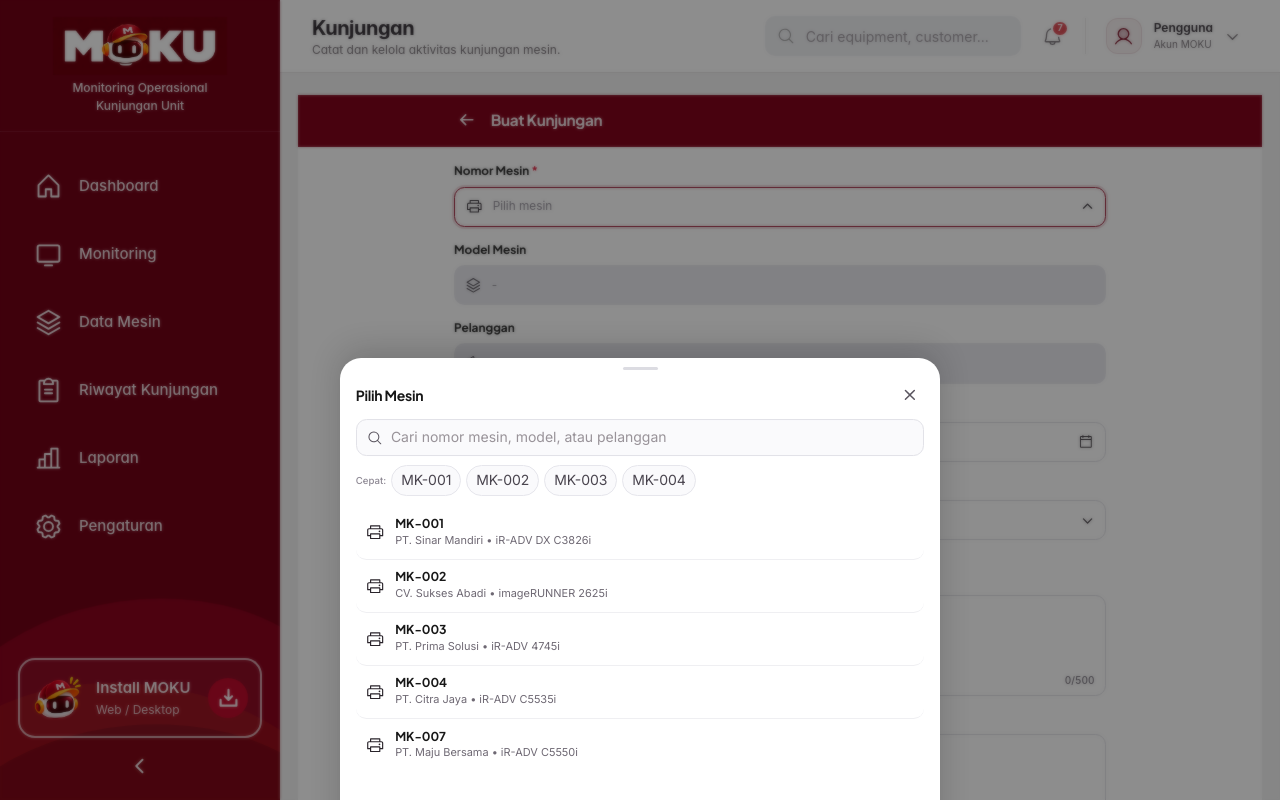
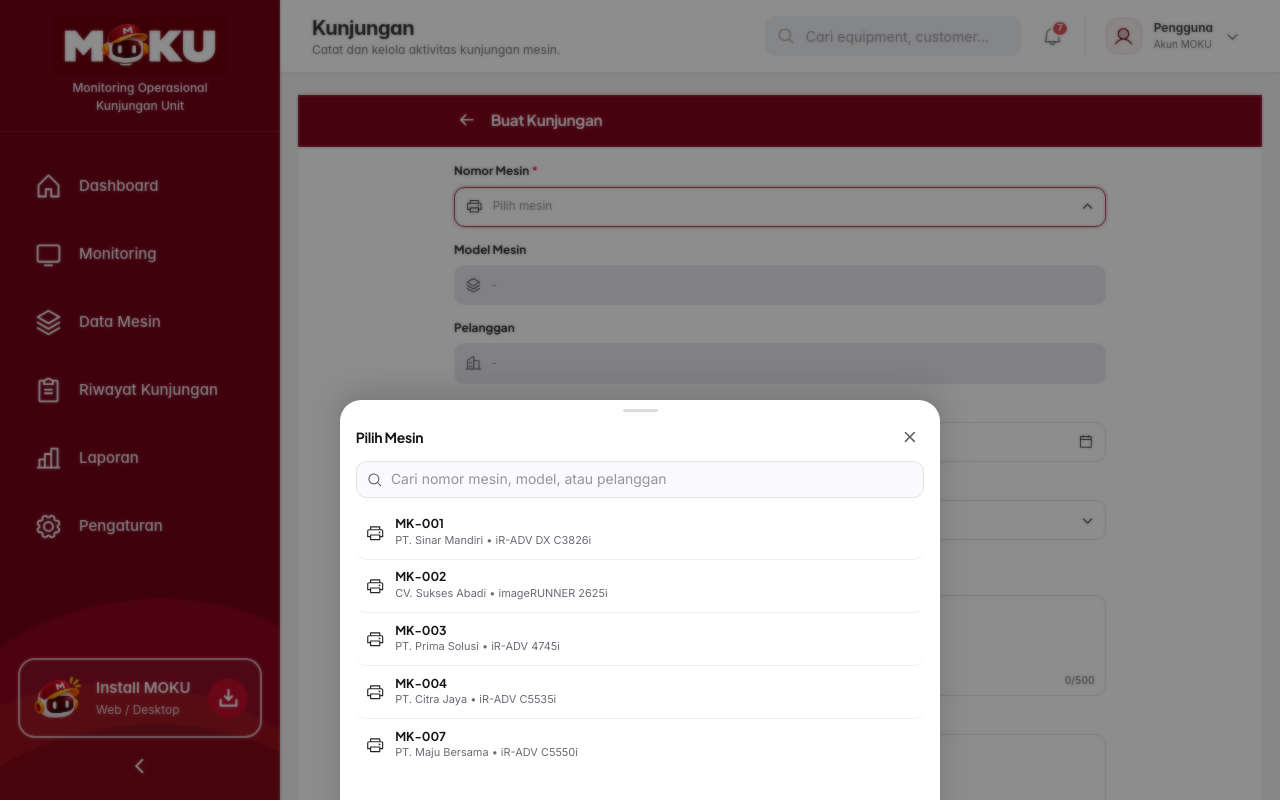
Before and after one commit to irwanfuzi/Moku-app, a React (Vite) app: page /visits in a window 1280 px wide. Both pictures are taken after a click on the button "Pilih mesin". Built offline with nearby package versions, Linux system fonts and the light colour scheme.

Commit message:
Refactor search input and remove autosuggest chips
Updated input type to 'search' and removed autosuggest feature.

```diff
--- a/src/pages/CreateVisitPage.tsx
+++ b/src/pages/CreateVisitPage.tsx
@@ -309,9 +309,9 @@ function HighlightMatch({ text, query }: { text: string; query: string }) {
   return (
     <>
       {text.slice(0, idx)}
-      <mark className="rounded-[3px] bg-[#FCECEF] px-[2px] text-[#8E001C]">
+      <span className="rounded-[3px] bg-[#FCECEF] px-[2px] text-[#8E001C]">
         {text.slice(idx, idx + q.length)}
-      </mark>
+      </span>
       {text.slice(idx + q.length)}
     </>
   );
@@ -1436,7 +1436,7 @@ export default function CreateVisitPage() {
         </form>
       )}
 
-      {/* Bottom Sheet Pilih Mesin (Autosuggest + Error Tolerance + Fixed Height) */}
+      {/* Bottom Sheet Pilih Mesin (Error Tolerance + Fixed Height) */}
       <ElasticBottomSheet
         isOpen={showMachineSheet}
         title="Pilih Mesin"
@@ -1452,12 +1452,17 @@ export default function CreateVisitPage() {
             className="h-[calc(18*var(--u))] w-[calc(18*var(--u))] shrink-0 text-[#5A555F]"
           />
           <input
-            type="text"
+            type="search"
+            enterKeyHint="search"
+            autoComplete="off"
+            autoCorrect="off"
+            autoCapitalize="none"
+            spellCheck={false}
             value={machineSearch}
             onChange={(e) => setMachineSearch(e.target.value)}
             placeholder="Cari nomor mesin, model, atau pelanggan"
             style={NO_OUTLINE_STYLE}
-            className="w-full border-0 bg-transparent text-[calc(13.5*var(--u))] text-[#171717] outline-none placeholder:text-[#8E8994] focus:outline-none focus:ring-0"
+            className="w-full border-0 bg-transparent text-[calc(13.5*var(--u))] text-[#171717] outline-none placeholder:text-[#8E8994] focus:outline-none focus:ring-0 [&::-webkit-search-cancel-button]:hidden"
           />
           {machineSearch && (
             <button
@@ -1473,28 +1478,6 @@ export default function CreateVisitPage() {
             </button>
           )}
         </div>
-
-        {/* Autosuggest Chips (tampil saat belum mengetik) */}
-        {!machineSearch.trim() && (
-          <div className="mb-[calc(10*var(--u))] flex items-center gap-[calc(6*var(--u))] overflow-x-auto pb-[calc(2*var(--u))] [scrollbar-width:none]">
-            <span className="shrink-0 text-[calc(11*var(--u))] font-medium text-[#8E8994]">
-              Cepat:
-            </span>
-            {MACHINE_OPTIONS.slice(0, 4).map((item) => (
-              <button
-                key={`suggest-${item.code}`}
-                type="button"
-                onClick={() => {
-                  triggerHaptic(6);
-                  setMachineSearch(item.code);
-                }}
-                className="shrink-0 rounded-full border border-[#E6E6EC] bg-[#FAFAFC] px-[calc(10*var(--u))] py-[calc(4*var(--u))] text-[calc(11.5*var(--u))] font-semibold text-[#4A454F] transition-colors duration-[260ms] active:border-[#8E001C] active:bg-[#FCECEF] active:text-[#8E001C]"
-              >
-                {item.code}
-              </button>
-            ))}
-          </div>
-        )}
 
         {/* Info Error Tolerance (tampil jika hasil dari koreksi typo) */}
         {machineSearchResult.isFuzzyOnly && (
```
